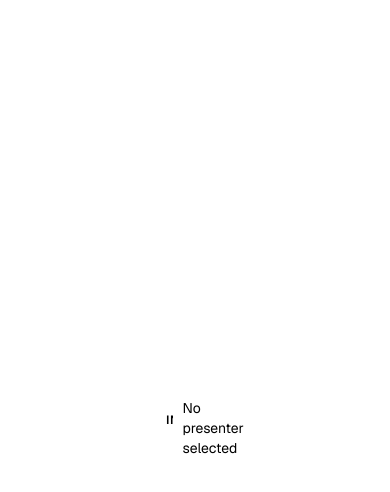
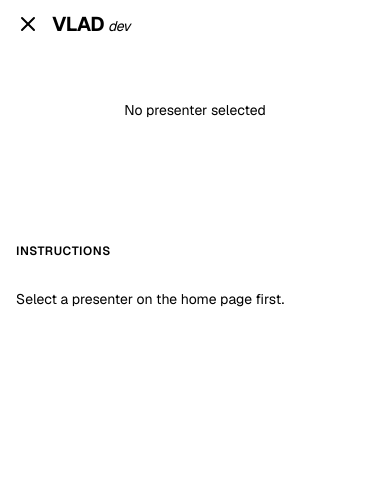
Before and after one commit to jackottoatredo/VLAD, a Next.js app: page /merchant-flow in a window 390 px wide. Shown: the top 492 px of the page. Built offline with nearby package versions, Linux system fonts and the light colour scheme; no server answers.

Commit message:
responsive recording-pt 1

```diff
--- a/app/components/LayoutChrome.tsx
+++ b/app/components/LayoutChrome.tsx
@@ -2,6 +2,9 @@
 
 import { usePathname } from 'next/navigation'
 import { useEffect, useRef, useState, type CSSProperties } from 'react'
+import { APP_ENV } from '@/app/config'
+import { useNavigationGuard } from '@/app/contexts/NavigationGuardContext'
+import { XIcon } from './icons'
 import SideMenu from './SideMenu'
 
 const HIDE_MENU_PATHS = [
@@ -21,6 +24,7 @@ function shouldHide(pathname: string | null) {
 export default function LayoutChrome({ children }: { children: React.ReactNode }) {
   const pathname = usePathname()
   const hide = shouldHide(pathname)
+  const { tryNavigate } = useNavigationGuard()
   const [collapsed, setCollapsed] = useState(false)
   const [narrow, setNarrow] = useState(false)
   // Only re-apply auto state when the viewport crosses the portrait boundary,
@@ -46,7 +50,24 @@ export default function LayoutChrome({ children }: { children: React.ReactNode }
 
   return (
     <>
-      {!hide && (
+      {hide ? (
+        <div className="fixed left-3 top-2 z-40 flex items-center gap-2">
+          <button
+            type="button"
+            onClick={() => tryNavigate('/dashboard')}
+            className="rounded-md p-1 text-muted hover:bg-background hover:text-foreground"
+            aria-label="Exit flow"
+          >
+            <XIcon width={24} height={24} />
+          </button>
+          <span className="text-xl font-bold tracking-tight text-foreground">
+            VLAD
+            {APP_ENV !== 'prod' && (
+              <span className="ml-1 text-sm italic font-normal text-muted">{APP_ENV}</span>
+            )}
+          </span>
+        </div>
+      ) : (
         <SideMenu
           collapsed={collapsed}
           narrow={narrow}
--- a/app/components/MediaEditor.tsx
+++ b/app/components/MediaEditor.tsx
@@ -89,7 +89,7 @@ export default function MediaEditor({
           disabled
           className="flex h-8 w-8 items-center justify-center text-muted opacity-60 cursor-not-allowed"
         >
-          <PlayFilledIcon width={12} height={12} />
+          <PlayFilledIcon width={20} height={20} />
         </button>
         <button
           disabled
--- a/app/components/PageLayout.tsx
+++ b/app/components/PageLayout.tsx
@@ -1,6 +1,6 @@
 'use client'
 
-import React, { useRef, useState, useEffect } from 'react'
+import React, { useEffect, useState } from 'react'
 
 export type NavButton = {
   label: string
@@ -17,23 +17,17 @@ type Props = {
 }
 
 export default function PageLayout({ instructions, settings, children, navBack, navForward }: Props) {
-  const containerRef = useRef<HTMLDivElement>(null)
-  const [offset, setOffset] = useState(0)
+  const [narrow, setNarrow] = useState(false)
 
   useEffect(() => {
-    const measure = () => {
-      if (!containerRef.current) return
-      const top = containerRef.current.getBoundingClientRect().top
-      setOffset(-top / 2)
-    }
+    const measure = () => setNarrow(window.innerWidth <= window.innerHeight)
     measure()
     window.addEventListener('resize', measure)
     return () => window.removeEventListener('resize', measure)
   }, [])
 
-  return (
-    <div ref={containerRef} className="h-full w-full bg-background font-sans" style={{ padding: '0 150px' }}>
-      {/* Back button */}
+  const navButtons = (
+    <>
       {navBack && (
         <button
           onClick={navBack.onClick}
@@ -46,8 +40,6 @@ export default function PageLayout({ instructions, settings, children, navBack,
           <span className="text-xs text-muted">{navBack.label}</span>
         </button>
       )}
-
-      {/* Forward button */}
       {navForward && (
         <button
           onClick={navForward.disabled ? undefined : navForward.onClick}
@@ -69,15 +61,40 @@ export default function PageLayout({ instructions, settings, children, navBack,
           </span>
         </button>
       )}
+    </>
+  )
 
-      {/* Shift content up by half the header height to center on the viewport */}
-      <div
-        className="flex h-full items-center"
-        style={{ transform: `translateY(${offset}px)` }}
-      >
-        <div className="relative w-full" style={{ aspectRatio: '15/8' }}>
-          <div className="absolute inset-0 flex gap-[10px]">
-            <div className="flex w-1/4 flex-col gap-[10px]">
+  if (narrow) {
+    return (
+      <div className="h-full w-full bg-background font-sans">
+        {navButtons}
+        <div className="mx-auto flex h-full max-w-[1000px] flex-col gap-[10px]">
+          <div className="relative flex aspect-video w-full shrink-0 flex-col">
+            {children}
+          </div>
+          {settings && (
+            <div className="flex shrink-0 flex-col gap-[10px] rounded-2xl border border-border bg-surface p-4 shadow-md">
+              {settings}
+            </div>
+          )}
+          <div className="flex min-h-0 flex-1 flex-col overflow-hidden rounded-2xl border border-border bg-surface shadow-md">
+            <p className="shrink-0 flex min-h-11 items-center border-b border-border px-4 text-xs font-semibold uppercase tracking-wider text-muted">
+              Instructions
+            </p>
+            <div className="flex-1 overflow-y-auto p-4 text-sm text-muted">{instructions}</div>
+          </div>
+        </div>
+      </div>
+    )
+  }
+
+  // Wide layout: 250px left column (instructions + controls) + media filling the
+  // remaining area, sized as large as possible at its aspect ratio and centered.
+  return (
+    <div className="h-full w-full bg-background font-sans">
+      {navButtons}
+      <div className="flex h-full gap-[10px]">
+        <div className="flex w-[315px] shrink-0 flex-col gap-[10px]">
           <div className="flex min-h-0 flex-1 flex-col overflow-hidden rounded-2xl border border-border bg-surface shadow-md">
             <p className="shrink-0 flex min-h-11 items-center border-b border-border px-4 text-xs font-semibold uppercase tracking-wider text-muted">
               Instructions
@@ -85,15 +102,13 @@ export default function PageLayout({ instructions, settings, children, navBack,
             <div className="flex-1 overflow-y-auto p-4 text-sm text-muted">{instructions}</div>
           </div>
           {settings && (
-                <div className="flex max-h-[50%] shrink flex-col justify-center gap-[10px] overflow-hidden rounded-2xl border border-border bg-surface p-4 shadow-md">
+            <div className="flex shrink-0 flex-col gap-[10px] rounded-2xl border border-border bg-surface p-4 shadow-md">
               {settings}
             </div>
           )}
         </div>
-            <div className="flex w-3/4 flex-col">
+        <div className="flex min-h-0 min-w-0 flex-1 flex-col">
           {children}
-            </div>
-          </div>
         </div>
       </div>
     </div>
--- a/app/components/VideoTrimmer.tsx
+++ b/app/components/VideoTrimmer.tsx
@@ -292,9 +292,9 @@ export default function VideoTrimmer({ videoUrl, fps, onTrimChange, initialTrimS
           title={isPlaying ? 'Pause' : 'Play'}
         >
           {isPlaying ? (
-            <PauseFilledIcon width={12} height={12} />
+            <PauseFilledIcon width={20} height={20} />
           ) : (
-            <PlayFilledIcon width={12} height={12} />
+            <PlayFilledIcon width={20} height={20} />
           )}
         </button>
 
--- a/app/components/icons/index.tsx
+++ b/app/components/icons/index.tsx
@@ -164,6 +164,15 @@ export function CheckIcon(props: IconProps) {
   return (
     <StrokeIcon {...props}>
       <polyline points="20 6 9 17 4 12" />
+    </StrokeIcon>
+  )
+}
+
+export function XIcon(props: IconProps) {
+  return (
+    <StrokeIcon {...props}>
+      <line x1="18" y1="6" x2="6" y2="18" />
+      <line x1="6" y1="6" x2="18" y2="18" />
     </StrokeIcon>
   )
 }
--- a/app/contexts/MerchantFlowContext.tsx
+++ b/app/contexts/MerchantFlowContext.tsx
@@ -233,6 +233,8 @@ export function MerchantFlowContextProvider({ children }: { children: ReactNode
     setState((prev) => ({
       ...initialState(),
       merchantId: prev.merchantId,
+      brandName: prev.brandName,
+      websiteUrl: prev.websiteUrl,
       webcamSettings: prev.webcamSettings,
     }));
   }, []);
--- a/app/merchant-flow/MerchantFlowWizard.tsx
+++ b/app/merchant-flow/MerchantFlowWizard.tsx
@@ -126,7 +126,7 @@ export default function MerchantFlowWizard() {
           editing {flow.name}
         </p>
       )}
-      <div className="flex flex-1 items-center justify-center overflow-hidden">
+      <div className="flex flex-1 flex-col overflow-y-auto p-[25px]">
         {flow.step === 0 && <RecordStep recording={recording} navForward={navForward} />}
         {flow.step === 1 && <PostprocessStep navBack={navBack} navForward={navForward} />}
         {flow.step === 2 && <SavedStep />}
--- a/app/merchant-flow/steps/PostprocessStep.tsx
+++ b/app/merchant-flow/steps/PostprocessStep.tsx
@@ -241,7 +241,7 @@ export default function PostprocessStep({ navBack, navForward }: Props) {
         </div>
       }
     >
-      <div className="flex flex-1 flex-col gap-4 overflow-hidden rounded-2xl border border-border bg-surface p-4 shadow-md">
+      <div className="flex flex-1 flex-col justify-center gap-4 overflow-hidden rounded-2xl border border-border bg-surface p-4 shadow-md">
         <MediaEditor
           videoUrl={videoUrl}
           loading={loading ? { stages: loading } : undefined}
--- a/app/product-flow/ProductFlowWizard.tsx
+++ b/app/product-flow/ProductFlowWizard.tsx
@@ -136,7 +136,7 @@ export default function ProductFlowWizard() {
           editing {flow.name}
         </p>
       )}
-      <div className="flex flex-1 items-center justify-center overflow-hidden">
+      <div className="flex flex-1 flex-col overflow-y-auto p-[25px]">
         {flow.step === 0 && <RecordStep recording={recording} navForward={navForward} />}
         {flow.step === 1 && <PostprocessStep navBack={navBack} navForward={navForward} />}
         {flow.step === 2 && <PreviewStep navBack={navBack} navForward={navForward} />}
--- a/app/product-flow/steps/PostprocessStep.tsx
+++ b/app/product-flow/steps/PostprocessStep.tsx
@@ -145,7 +145,7 @@ export default function PostprocessStep({ navBack, navForward }: Props) {
       instructions={<Markdown>{productPostprocess}</Markdown>}
       settings={null}
     >
-      <div className="flex flex-1 flex-col gap-4 overflow-hidden rounded-2xl border border-border bg-surface p-4 shadow-md">
+      <div className="flex flex-1 flex-col justify-center gap-4 overflow-hidden rounded-2xl border border-border bg-surface p-4 shadow-md">
         <MediaEditor
           videoUrl={videoUrl}
           loading={loading ? { stages: loading } : undefined}
```
Lines whose indentation alone changed are shown as unchanged.
